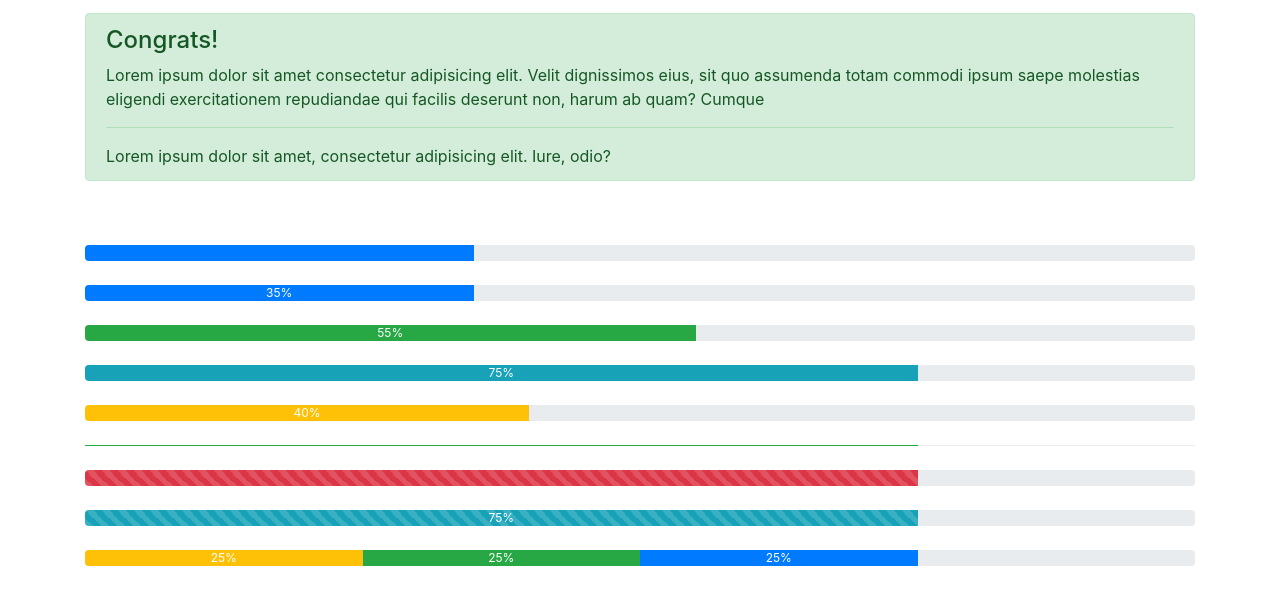
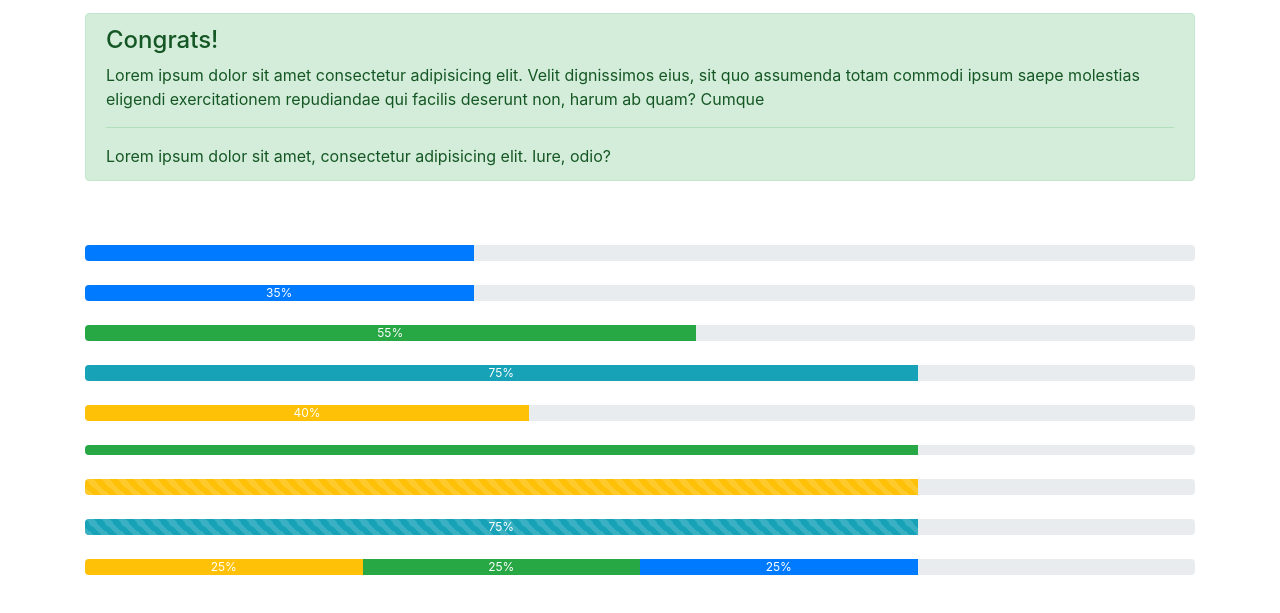
Before and after one commit to ravi-kr-singh/Bootstrap4-prac, a plain HTML site: page bootstrap_sandbox/3_7_alerts_progress.html in a window 1280 px wide. Shown: the part 786-1399 px from the top of the page. Drawn offline with nearby package versions, Linux system fonts and the light colour scheme.

Commit message:
Update 3_7_alerts_progress.html

```diff
--- a/bootstrap_sandbox/3_7_alerts_progress.html
+++ b/bootstrap_sandbox/3_7_alerts_progress.html
@@ -238,7 +238,7 @@
       <br />
 
       <!-- HEIGHT -->
-      <div class="progress" style="height:1px;">
+      <div class="progress" style="height:10px;">
         <div class="progress-bar bg-success" style="width:75%;"></div>
       </div>
 
@@ -247,7 +247,7 @@
       <!-- STRIPED -->
       <div class="progress">
         <div
-          class="progress-bar bg-danger progress-bar-striped"
+          class="progress-bar bg-warning progress-bar-striped"
           style="width:75%;"
         ></div>
       </div>
```
